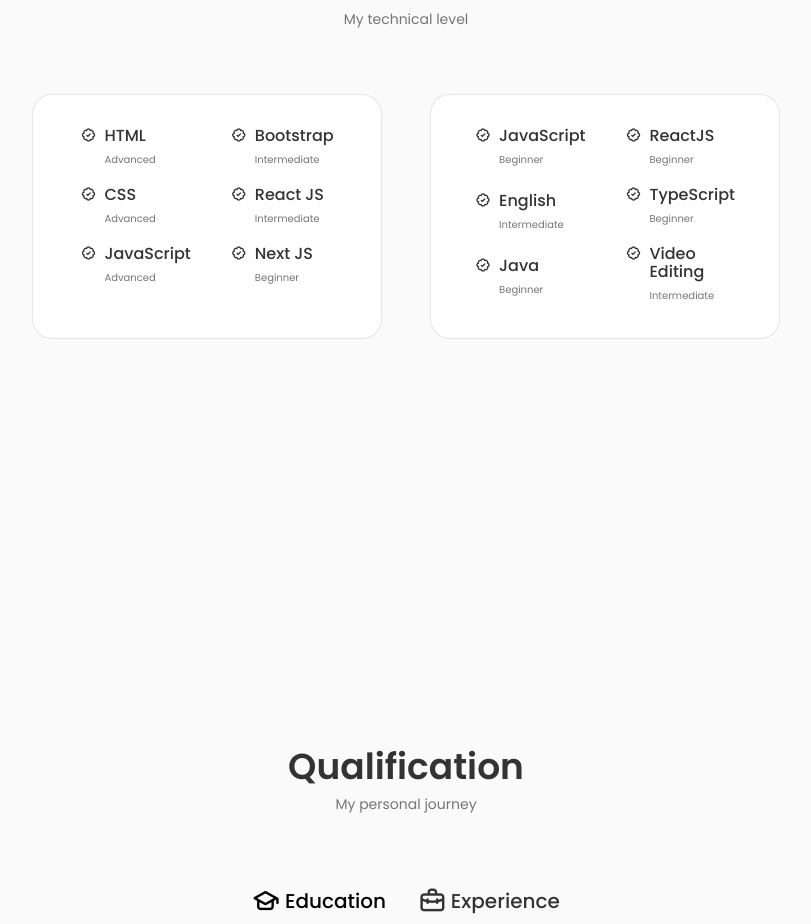
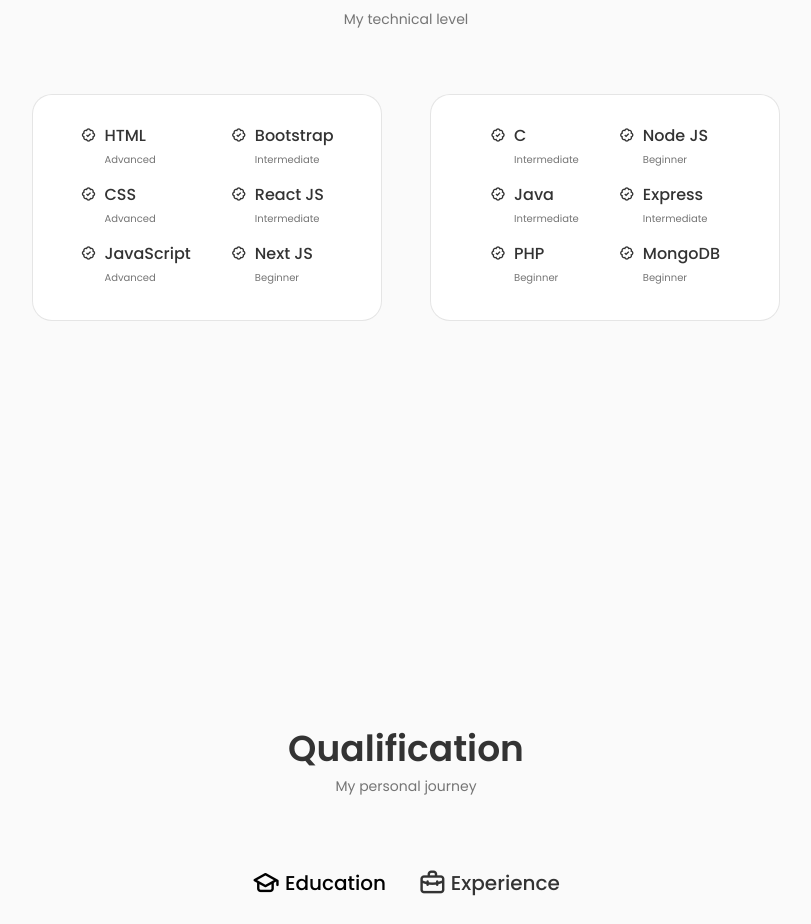
Before and after one commit to souravcodes1080/Portfolio, a React (Create React App) app: page / in a window 1280 px wide. Shown: the part 2120-3044 px from the top of the page, without its empty margins (234-1045 px from the left). Built offline with nearby package versions, Linux system fonts and the light colour scheme.

Commit message:
Update Right.jsx

```diff
--- a/src/components/skills/Right.jsx
+++ b/src/components/skills/Right.jsx
@@ -13,16 +13,7 @@
                 <i class='bx bx-badge-check'></i>
 
                 <div>
-                    <h3 className="skills__name">JavaScript</h3>
-                    <span className="skills__level">Beginner</span>
-                </div>
-                </div>
-
-                <div className="skills__data">
-                <i class='bx bx-badge-check'></i>
-
-                <div>
-                    <h3 className="skills__name">English</h3>
+                    <h3 className="skills__name">C</h3>
                     <span className="skills__level">Intermediate</span>
                 </div>
                 </div>
@@ -32,6 +23,15 @@
 
                 <div>
                     <h3 className="skills__name">Java</h3>
+                    <span className="skills__level">Intermediate</span>
+                </div>
+                </div>
+
+                <div className="skills__data">
+                <i class='bx bx-badge-check'></i>
+
+                <div>
+                    <h3 className="skills__name">PHP</h3>
                     <span className="skills__level">Beginner</span>
                 </div>
                 </div>
@@ -43,7 +43,7 @@
                 <i class='bx bx-badge-check'></i>
 
                 <div>
-                    <h3 className="skills__name">ReactJS</h3>
+                    <h3 className="skills__name">Node JS</h3>
                     <span className="skills__level">Beginner</span>
                 </div>
                 </div>
@@ -52,8 +52,8 @@
                 <i class='bx bx-badge-check'></i>
 
                 <div>
-                    <h3 className="skills__name">TypeScript</h3>
-                    <span className="skills__level">Beginner</span>
+                    <h3 className="skills__name">Express</h3>
+                    <span className="skills__level">Intermediate</span>
                 </div>
                 </div>
 
@@ -61,8 +61,8 @@
                 <i class='bx bx-badge-check'></i>
 
                 <div>
-                    <h3 className="skills__name">Video Editing</h3>
-                    <span className="skills__level">Intermediate</span>
+                    <h3 className="skills__name">MongoDB</h3>
+                    <span className="skills__level">Beginner</span>
                 </div>
                 </div>
             </div>
```
